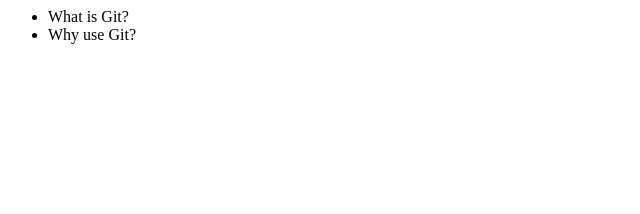
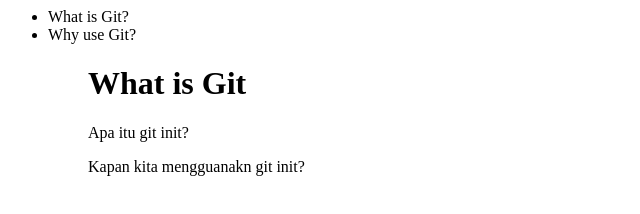
Before and after one commit to miptah21/ruang-belajar, a plain HTML site: page pages/question.html in a window 1280 px wide. Shown: the whole page, without its empty margins (0-640 px from the left). Drawn offline with Linux system fonts and the light colour scheme.

Commit message:
add two question git init

```diff
--- a/pages/question.html
+++ b/pages/question.html
@@ -7,5 +7,8 @@
         <li>What is Git?</li>
         <li>Why use Git?</li>
     <ul>
+    <h1>What is Git</h1>
+    <p>Apa itu git init?</p>
+    <p>Kapan kita mengguanakn git init?</p>
 </body>
 </html>
```
